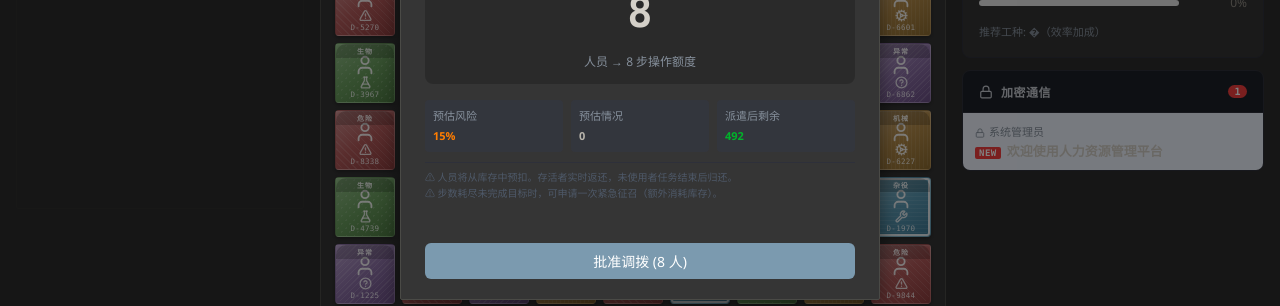
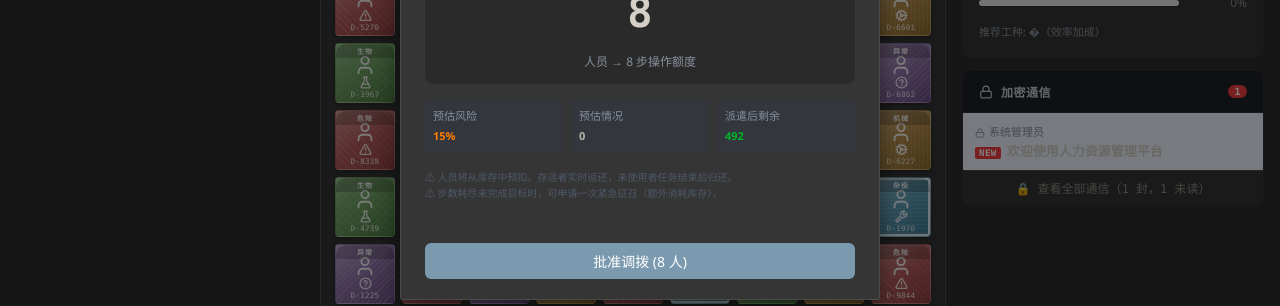
Before and after one commit to GooHello/Class-D_ELIMINATING, a React (Vite) app: page / in a window 1280 px wide. Shown: the part 388-694 px from the top of the page. Built offline with nearby package versions, Linux system fonts and the light colour scheme.

Commit message:
fix: email 'view all' button fixed to panel bottom - Moved out of scrolling email-list into a fixed footer position - Always visible when emails exist, shows total count + unread count - Reduced preview from 5 to 4 items to keep panel compact

```diff
--- a/src/App.tsx
+++ b/src/App.tsx
@@ -1688,7 +1688,7 @@ function App() {
                       <Lock size={12} style={{verticalAlign:'middle'}} /> 无待处理通信
                     </div>
                   )}
-                  {availableEmails.slice(0, 5).map(email => (
+                  {availableEmails.slice(0, 4).map(email => (
                     <div key={email.id}>
                       <div
                         className={`email-item ${!save.readEmails.includes(email.id) ? 'unread' : ''}`}
@@ -1705,12 +1705,12 @@ function App() {
                       </div>
                     </div>
                   ))}
-                  {availableEmails.length > 5 && (
-                    <div className="email-item" style={{ textAlign: 'center', color: '#86909c', fontSize: 12 }} onClick={() => setShowEmailModal(true)}>
-                      查看全部 {availableEmails.length} 封通信 →
-                    </div>
-                  )}
-                </div>
+                </div>
+                {availableEmails.length > 0 && (
+                  <div className="email-footer-btn" onClick={() => setShowEmailModal(true)}>
+                    🔒 查看全部通信（{availableEmails.length} 封{unreadCount > 0 ? `，${unreadCount} 未读` : ''}）
+                  </div>
+                )}
               </div>
             </>
           )}
--- a/src/index.css
+++ b/src/index.css
@@ -816,8 +816,25 @@ body {
 
 /* ========== EMAIL SYSTEM ========== */
 .email-list {
-  max-height: 200px;
+  max-height: 180px;
   overflow-y: auto;
+}
+
+.email-footer-btn {
+  padding: 8px 12px;
+  text-align: center;
+  font-size: 12px;
+  font-family: "Consolas", monospace;
+  color: var(--oa-text-dim);
+  border-top: 1px solid var(--oa-border);
+  cursor: pointer;
+  transition: all 0.15s;
+  background: var(--oa-panel);
+}
+
+.email-footer-btn:hover {
+  color: var(--oa-text);
+  background: var(--oa-card-hover);
 }
 
 .email-item {
```
